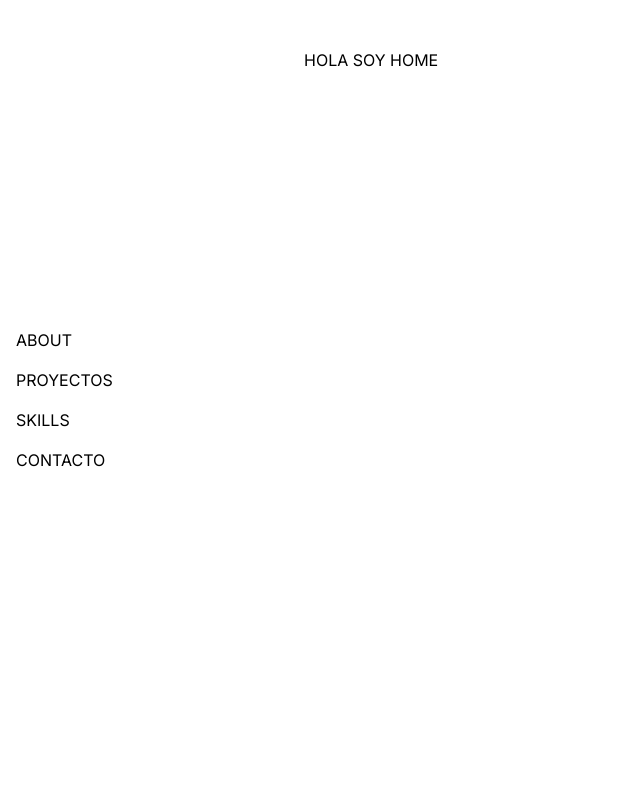
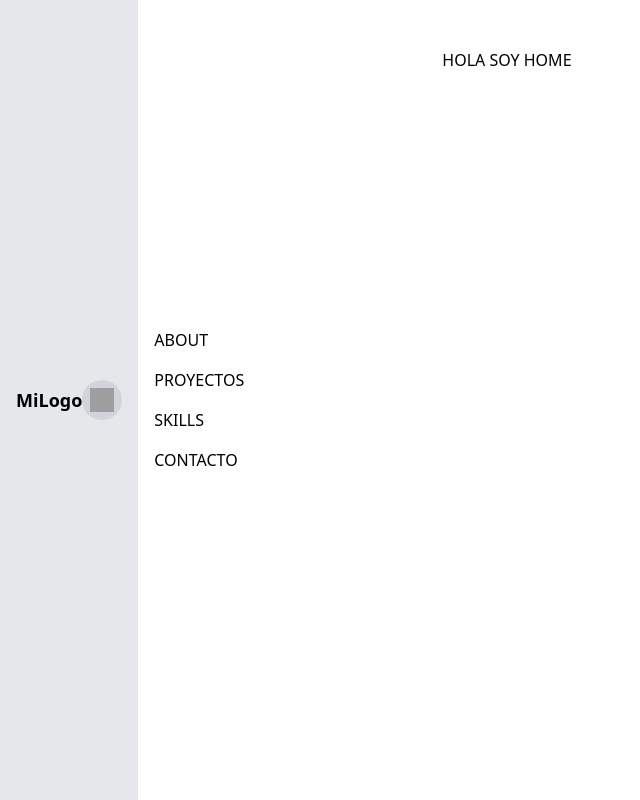
Before and after one commit to pablitomartinez/portfolio24, a Next.js app: page / in a window 1280 px wide. Shown: the whole page, without its empty margins (0-640 px from the left). Built offline with nearby package versions, Linux system fonts and the light colour scheme; grey boxes are pictures that could not be loaded.

Commit message:
se agrego componente header

```diff
--- a/src/app/layout.js
+++ b/src/app/layout.js
@@ -2,6 +2,7 @@ import { Inter } from "next/font/google";
 import "./globals.css";
 import Head from "next/head";
 import Navbar from "@/components/Navbar";
+import Header from "@/components/Header";
 
 const inter = Inter({ subsets: ["latin"] });
 
@@ -17,8 +18,9 @@ export default function RootLayout({ children }) {
         <link rel="icon" href="./favicon.ico" />
       </Head>
       <body
-        className={`flex h-screen flex-col lg:flex-row md:overflow-hidden ${inter.className}`}
+        className={`flex h-screen flex-col lg:flex-row md:overflow-hidden lg:px-24${inter.className}`}
       >
+        <Header />
         <div className="w-full lg:w-64">
           <Navbar />
         </div>
--- /dev/null
+++ b/src/components/Header.jsx
@@ -0,0 +1,45 @@
+'use client'
+import { useState, useEffect } from "react";
+import Link from "next/link";
+
+export default function Header() {
+  const [darkMode, setDarkMode] = useState(false);
+
+  useEffect(() => {
+    if (darkMode) {
+      document.documentElement.classList.add("dark");
+    } else {
+      document.documentElement.classList.remove("dark");
+    }
+  }, [darkMode]);
+
+  const toggleDarkMode = () => {
+    setDarkMode(!darkMode);
+  };
+
+  return (
+    <header className="flex items-center justify-between p-4 bg-gray-200 dark:bg-gray-800">
+      <Link href="/">
+        <p className="text-lg font-bold dark:text-white">MiLogo</p>
+      </Link>
+      <button
+        onClick={toggleDarkMode}
+        className="flex items-center justify-center w-10 h-10 rounded-full bg-gray-300 dark:bg-gray-700"
+      >
+        {darkMode ? (
+          <img
+            src="/path-to-your-sun-icon.svg"
+            alt="Light Mode"
+            className="w-6 h-6"
+          />
+        ) : (
+          <img
+            src="/path-to-your-moon-icon.svg"
+            alt="Dark Mode"
+            className="w-6 h-6"
+          />
+        )}
+      </button>
+    </header>
+  );
+}
```
